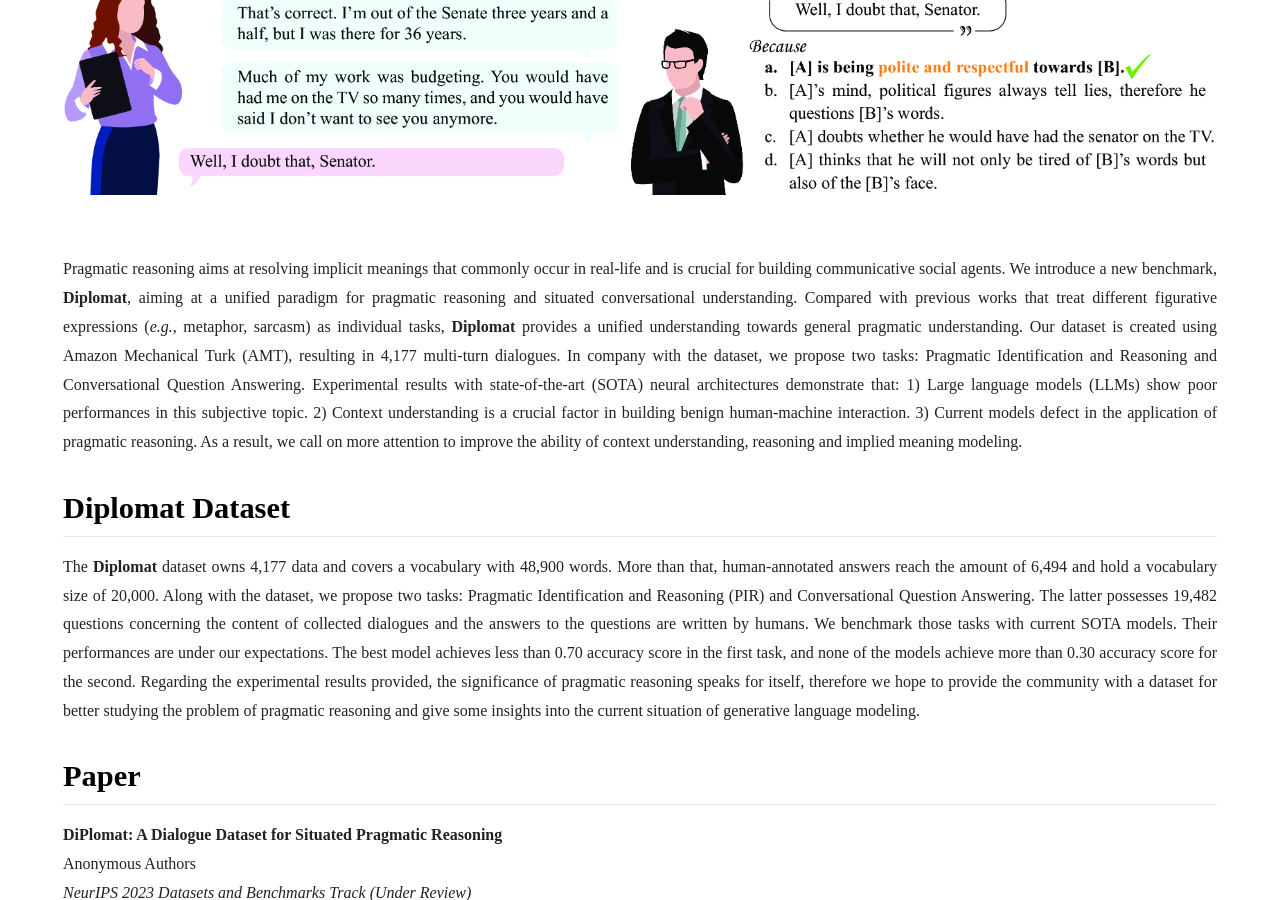
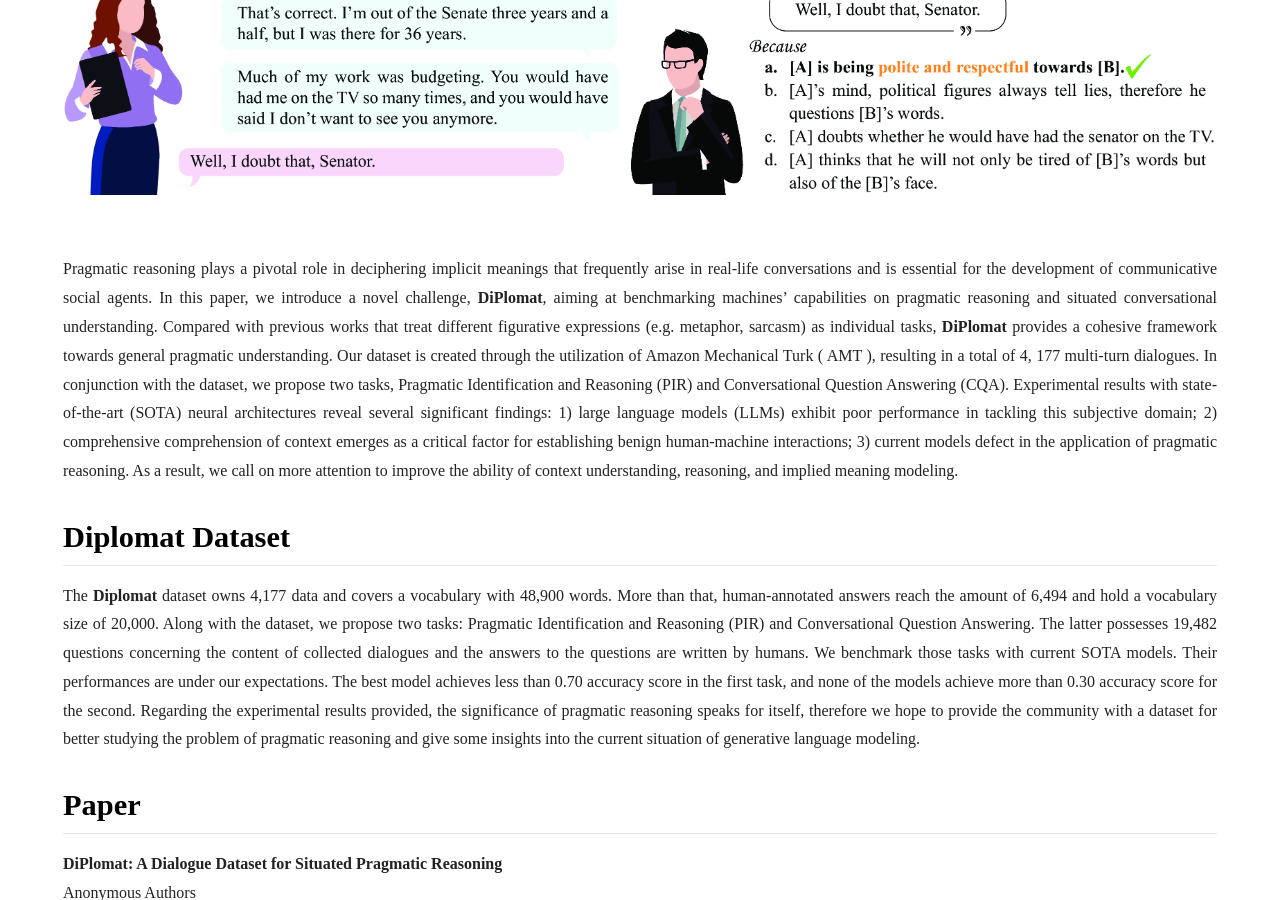
Before and after one commit to diplomat-dataset/diplomat-dataset.github.io, a Jekyll site: the page built from index.md, in a window 1280 px wide and 900 px high, scrolled down 358 px. Built offline with Jekyll 4.4.1, drawn with Linux system fonts in a browser that asks for light colours.

Commit message:
Update index.md

```diff
--- a/index.md
+++ b/index.md
@@ -21,8 +21,7 @@ DiploMAT: A Dialogue Dataset for Situated PragMATic Reasoning <br>
 
 <br>
 
-Pragmatic reasoning aims at resolving implicit meanings that commonly occur in real-life and is crucial for building communicative social agents.
-We introduce a new benchmark, **Diplomat**, aiming at a unified paradigm for pragmatic reasoning and situated conversational understanding.  Compared with previous works that treat different figurative expressions (*e.g.*, metaphor, sarcasm) as individual tasks, **Diplomat** provides a unified understanding towards general pragmatic understanding. Our dataset is created using Amazon Mechanical Turk (AMT), resulting in 4,177 multi-turn dialogues. In company with the dataset, we propose two tasks: Pragmatic Identification and Reasoning and Conversational Question Answering. Experimental results with state-of-the-art (SOTA) neural architectures demonstrate that: 1) Large language models (LLMs) show poor performances in this subjective topic. 2) Context understanding is a crucial factor in building benign human-machine interaction. 3) Current models defect in the application of pragmatic reasoning. As a result, we call on more attention to improve the ability of context understanding, reasoning and implied meaning modeling.
+Pragmatic reasoning plays a pivotal role in deciphering implicit meanings that frequently arise in real-life conversations and is essential for the development of communicative social agents. In this paper, we introduce a novel challenge, **DiPlomat**, aiming at benchmarking machines’ capabilities on pragmatic reasoning and situated conversational understanding. Compared with previous works that treat different figurative expressions (e.g. metaphor, sarcasm) as individual tasks, **DiPlomat** provides a cohesive framework towards general pragmatic understanding. Our dataset is created through the utilization of Amazon Mechanical Turk ( AMT ), resulting in a total of 4, 177 multi-turn dialogues. In conjunction with the dataset, we propose two tasks, Pragmatic Identification and Reasoning (PIR) and Conversational Question Answering (CQA). Experimental results with state-of-the-art (SOTA) neural architectures reveal several significant findings: 1) large language models (LLMs) exhibit poor performance in tackling this subjective domain; 2) comprehensive comprehension of context emerges as a critical factor for establishing benign human-machine interactions; 3) current models defect in the application of pragmatic reasoning. As a result, we call on more attention to improve the ability of context understanding, reasoning, and implied meaning modeling.
 
 
 ## Diplomat Dataset
```
